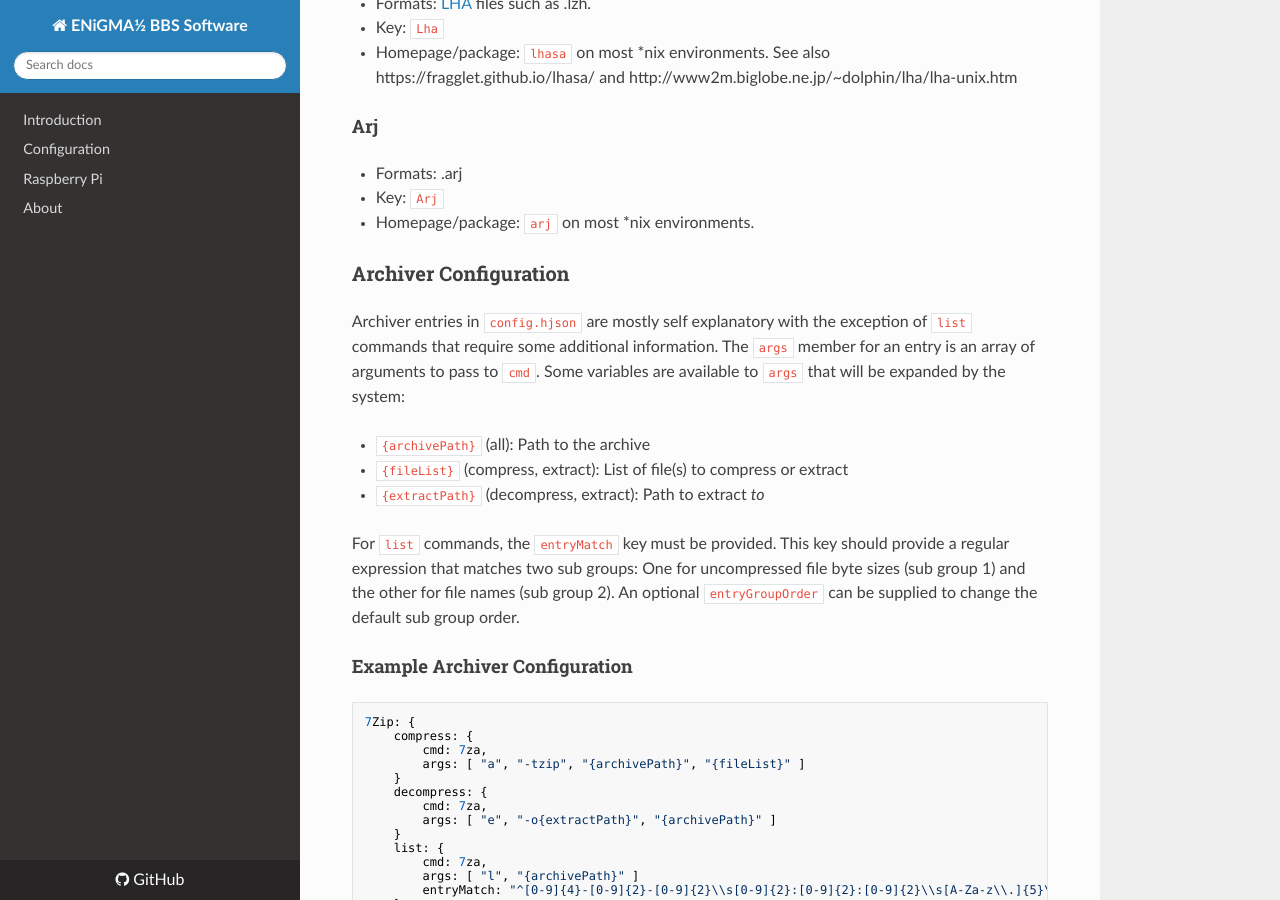
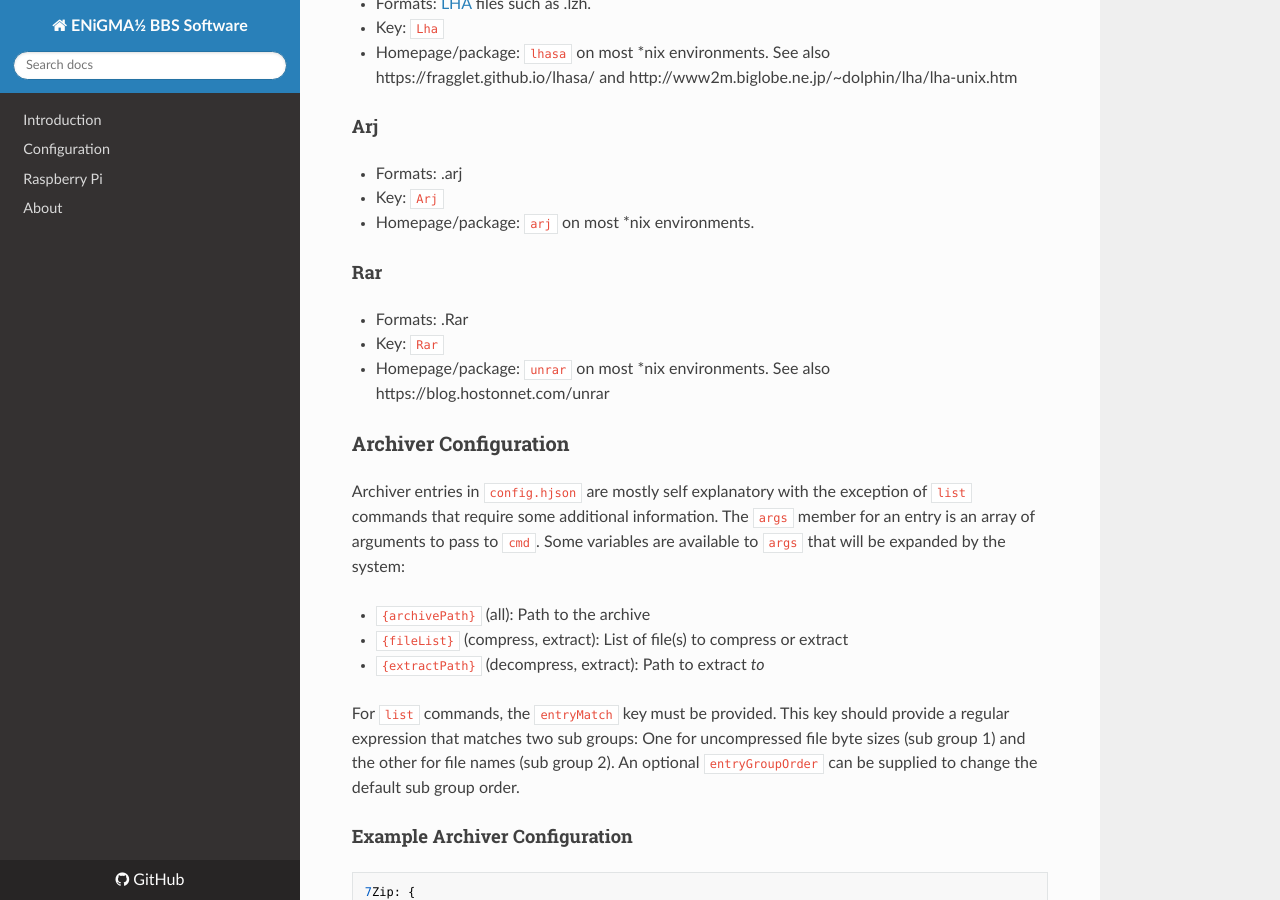
Before and after one commit to NuSkooler/enigma-bbs, an MkDocs documentation site: the page built from docs/archive.md, in a window 1280 px wide and 900 px high, scrolled down 785 px. Built offline with MkDocs 1.6.1, drawn with Linux system fonts in a browser that asks for light colours; nearby versions of some CDN libraries; old or Windows-style settings are respelled for this version of MkDocs.

Commit message:
Add rar docs

```diff
--- a/docs/archive.md
+++ b/docs/archive.md
@@ -21,6 +21,11 @@ The following archivers are pre-configured in ENiGMA½ as of this writing. Remem
 * Formats: .arj
 * Key: `Arj`
 * Homepage/package: `arj` on most *nix environments.
+
+#### Rar
+* Formats: .Rar
+* Key: `Rar`
+* Homepage/package: `unrar` on most *nix environments. See also https://blog.hostonnet.com/unrar
 
 ### Archiver Configuration
 Archiver entries in `config.hjson` are mostly self explanatory with the exception of `list` commands that require some additional information. The `args` member for an entry is an array of arguments to pass to `cmd`. Some variables are available to `args` that will be expanded by the system:
```
